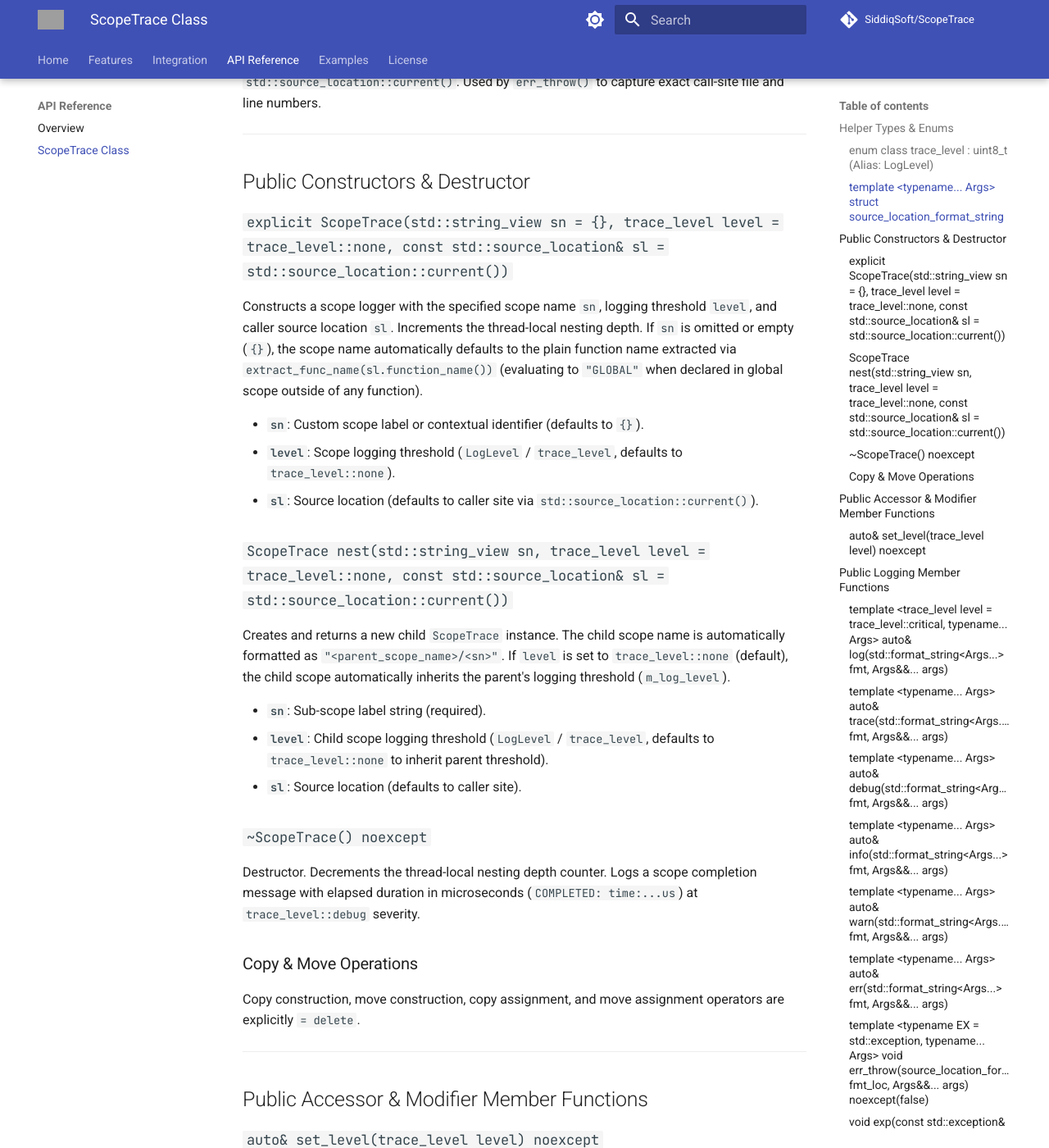
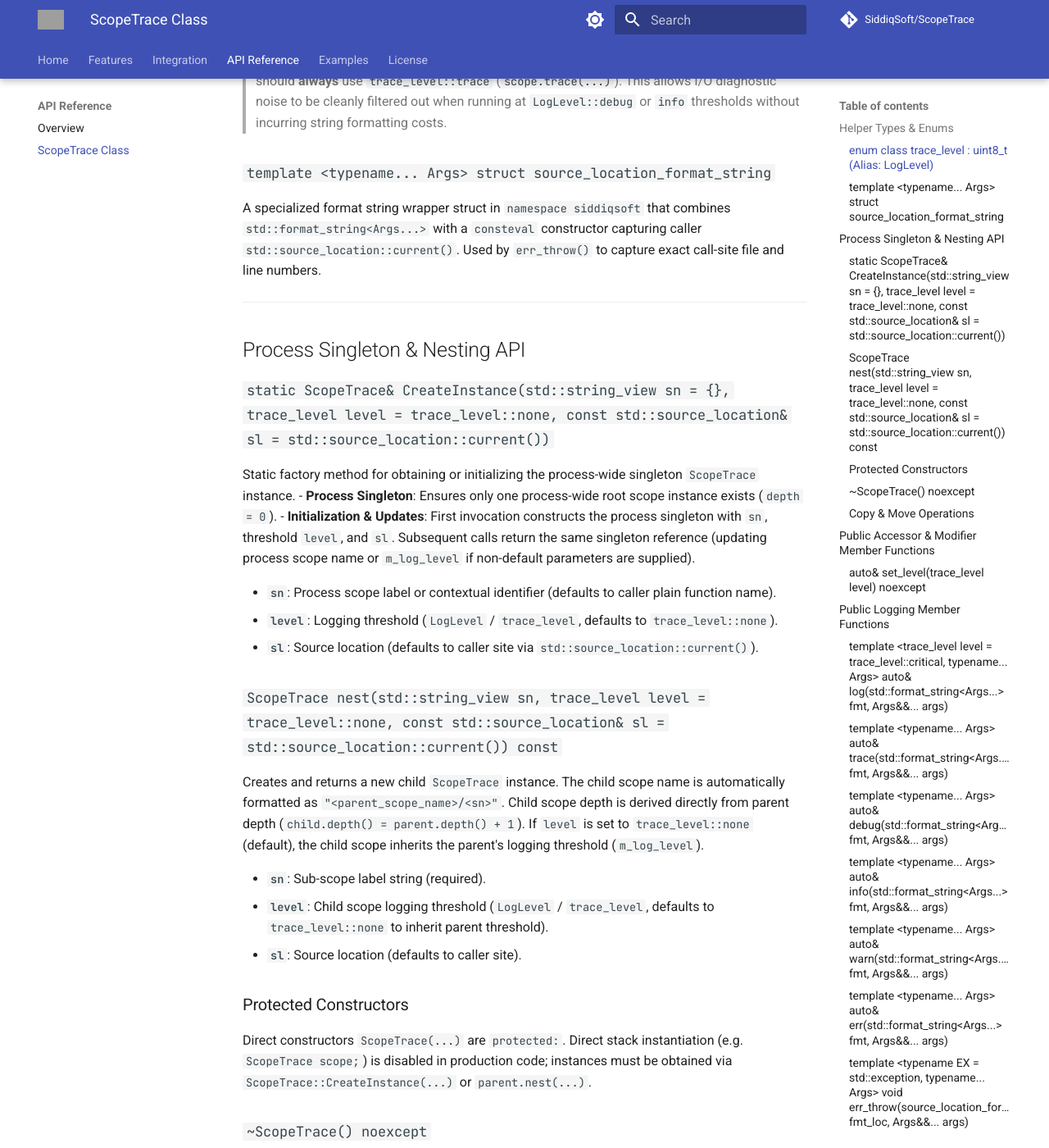
Before and after one commit to SiddiqSoft/ScopeTrace, an MkDocs documentation site: the page built from docs/api/ScopeTrace.md, in a window 1280 px wide and 1400 px high, scrolled down 1746 px. Shown: the whole window at 82% size. Built offline with MkDocs 1.6.1 and Material for MkDocs 9.7.7, drawn with Linux system fonts in a browser that asks for light colours; comment, search, counter and statistics services are not loaded; some of the changed text lies outside the part shown; grey boxes are pictures that could not be loaded.

Commit message:
feat: Updated API to ensure we use singleton pattern

````diff
--- a/docs/api/ScopeTrace.md
+++ b/docs/api/ScopeTrace.md
@@ -32,15 +32,15 @@ enum class trace_level : uint8_t {
 };
 ```
 
-| Log Level | Color Output | ANSI Escape Sequence | Visual Terminal Preview | Standard Use Case |
-| :--- | :--- | :--- | :--- | :--- |
-| `critical` | **Red** | `\033[0;31m` | <span style="color: #ff7b72; font-weight: 600;">[critical] Out of memory</span> | Fatal system failures |
-| `exception` | **Red** | `\033[0;31m` | <span style="color: #ff7b72; font-weight: 600;">[exception] std::runtime_error</span> | Exception handler logging (`exp()`) |
-| `error` | **Orange** | `\033[38;5;208m` | <span style="color: #ffa657; font-weight: 600;">[error  ] Network unreachable</span> | Operational errors (`err()`, `err_throw()`) |
-| `warning` | **Dark Yellow / Gold** | `\033[38;5;136m` | <span style="color: #d29922; font-weight: 600;">[warning] High memory usage</span> | Recoverable warnings (`warn()`) |
-| `info` | **Default / Neutral** | `\033[0m` | <span style="color: #e6edf3;">[info   ] Task starting...</span> | Application status changes (`info()`) |
-| `debug` | **Light Gray** | `\033[38;5;250m` | <span style="color: #8b949e;">[debug  ] Step 3 complete</span> | General debug inspection (`debug()`) |
-| `trace` | **Dark Blue** | `\033[38;5;19m` | <span style="color: #58a6ff;">[trace  ] RX 1024 bytes</span> | High-frequency I/O operations & packet/buffer dumps (`trace()`) |
+| Log Level | Abbreviated Tag | Color Output | ANSI Escape Sequence | Visual Terminal Preview | Standard Use Case |
+| :--- | :--- | :--- | :--- | :--- | :--- |
+| `critical` | `crit` | **Red** | `\033[0;31m` | <span style="color: #ff7b72; font-weight: 600;">[crit  ] Out of memory</span> | Fatal system failures |
+| `exception` | `except` | **Red** | `\033[0;31m` | <span style="color: #ff7b72; font-weight: 600;">[except] std::runtime_error</span> | Exception handler logging (`exp()`) |
+| `error` | `error` | **Orange** | `\033[38;5;208m` | <span style="color: #ffa657; font-weight: 600;">[error ] Network unreachable</span> | Operational errors (`err()`, `err_throw()`) |
+| `warning` | `warn` | **Dark Yellow / Gold** | `\033[38;5;136m` | <span style="color: #d29922; font-weight: 600;">[warn  ] High memory usage</span> | Recoverable warnings (`warn()`) |
+| `info` | `info` | **Default / Neutral** | `\033[0m` | <span style="color: #e6edf3;">[info  ] Task starting...</span> | Application status changes (`info()`) |
+| `debug` | `debug` | **Light Gray** | `\033[38;5;250m` | <span style="color: #8b949e;">[debug ] Step 3 complete</span> | General debug inspection (`debug()`) |
+| `trace` | `trace` | **Dark Blue** | `\033[38;5;19m` | <span style="color: #58a6ff;">[trace ] RX 1024 bytes</span> | High-frequency I/O operations & packet/buffer dumps (`trace()`) |
 
 > **Advice for High-Volume I/O Logging:**
 > High-frequency operations — such as socket data transfers, stream packet dumps, HTTP body payload dumps, or file buffer reads/writes — should **always** use `trace_level::trace` (`scope.trace(...)`). This allows I/O diagnostic noise to be cleanly filtered out when running at `LogLevel::debug` or `info` thresholds without incurring string formatting costs.
@@ -50,24 +50,29 @@ A specialized format string wrapper struct in `namespace siddiqsoft` that combin
 
 ---
 
-## Public Constructors & Destructor
+## Process Singleton & Nesting API
 
-### `explicit ScopeTrace(std::string_view sn = {}, trace_level level = trace_level::none, const std::source_location& sl = std::source_location::current())`
-Constructs a scope logger with the specified scope name `sn`, logging threshold `level`, and caller source location `sl`. Increments the thread-local nesting depth. If `sn` is omitted or empty (`{}`), the scope name automatically defaults to the plain function name extracted via `extract_func_name(sl.function_name())` (evaluating to `"GLOBAL"` when declared in global scope outside of any function).
+### `static ScopeTrace& CreateInstance(std::string_view sn = {}, trace_level level = trace_level::none, const std::source_location& sl = std::source_location::current())`
+Static factory method for obtaining or initializing the process-wide singleton `ScopeTrace` instance.
+- **Process Singleton**: Ensures only one process-wide root scope instance exists (`depth = 0`).
+- **Initialization & Updates**: First invocation constructs the process singleton with `sn`, threshold `level`, and `sl`. Subsequent calls return the same singleton reference (updating process scope name or `m_log_level` if non-default parameters are supplied).
 
-- **`sn`**: Custom scope label or contextual identifier (defaults to `{}`).
-- **`level`**: Scope logging threshold (`LogLevel` / `trace_level`, defaults to `trace_level::none`).
+- **`sn`**: Process scope label or contextual identifier (defaults to caller plain function name).
+- **`level`**: Logging threshold (`LogLevel` / `trace_level`, defaults to `trace_level::none`).
 - **`sl`**: Source location (defaults to caller site via `std::source_location::current()`).
 
-### `ScopeTrace nest(std::string_view sn, trace_level level = trace_level::none, const std::source_location& sl = std::source_location::current())`
-Creates and returns a new child `ScopeTrace` instance. The child scope name is automatically formatted as `"<parent_scope_name>/<sn>"`. If `level` is set to `trace_level::none` (default), the child scope automatically inherits the parent's logging threshold (`m_log_level`).
+### `ScopeTrace nest(std::string_view sn, trace_level level = trace_level::none, const std::source_location& sl = std::source_location::current()) const`
+Creates and returns a new child `ScopeTrace` instance. The child scope name is automatically formatted as `"<parent_scope_name>/<sn>"`. Child scope depth is derived directly from parent depth (`child.depth() = parent.depth() + 1`). If `level` is set to `trace_level::none` (default), the child scope inherits the parent's logging threshold (`m_log_level`).
 
 - **`sn`**: Sub-scope label string (required).
 - **`level`**: Child scope logging threshold (`LogLevel` / `trace_level`, defaults to `trace_level::none` to inherit parent threshold).
 - **`sl`**: Source location (defaults to caller site).
 
+### Protected Constructors
+Direct constructors `ScopeTrace(...)` are `protected:`. Direct stack instantiation (e.g. `ScopeTrace scope;`) is disabled in production code; instances must be obtained via `ScopeTrace::CreateInstance(...)` or `parent.nest(...)`.
+
 ### `~ScopeTrace() noexcept`
-Destructor. Decrements the thread-local nesting depth counter. Logs a scope completion message with elapsed duration in microseconds (`COMPLETED: time:...us`) at `trace_level::debug` severity.
+Destructor. Logs a scope completion message with elapsed duration in microseconds (`COMPLETED: time:...us`) at `trace_level::debug` severity.
 
 ### Copy & Move Operations
 Copy construction, move construction, copy assignment, and move assignment operators are explicitly `= delete`.
--- a/docs/features/best_practices.md
+++ b/docs/features/best_practices.md
@@ -11,7 +11,7 @@ High-volume operations — such as socket data transfers, stream packet dumps, H
 ```cpp
 void read_socket(int fd)
 {
-    siddiqsoft::ScopeTrace scope("read_socket", siddiqsoft::LogLevel::info);
+    auto scope = siddiqsoft::ScopeTrace::CreateInstance().nest("read_socket", siddiqsoft::LogLevel::info);
 
     char buffer[1024];
     ssize_t bytes = ::read(fd, buffer, sizeof(buffer));
@@ -28,12 +28,12 @@ void read_socket(int fd)
 
 ## 2. Dynamic Nesting with `scope.nest()`
 
-Instead of instantiating independent top-level loggers in child helper functions or internal blocks, use `scope.nest()` to pass down context and automatically form parent-child labels (`"parent-child"`):
+Instead of instantiating independent loggers in child helper functions or internal blocks, use `scope.nest()` to pass down context and automatically form parent-child labels (`"parent/child"`):
 
 ```cpp
 void process_order(const std::string& order_id)
 {
-    siddiqsoft::ScopeTrace scope("process_order", siddiqsoft::LogLevel::info);
+    auto scope = siddiqsoft::ScopeTrace::CreateInstance().nest("process_order", siddiqsoft::LogLevel::info);
 
     {
         auto stage1 = scope.nest("validate_inventory");
@@ -56,7 +56,7 @@ Combine error logging and exception throwing into a single step with `err_throw<
 ```cpp
 void load_configuration(const std::filesystem::path& path)
 {
-    siddiqsoft::ScopeTrace scope("load_config", siddiqsoft::LogLevel::info);
+    auto scope = siddiqsoft::ScopeTrace::CreateInstance().nest("load_config", siddiqsoft::LogLevel::info);
 
     if (!std::filesystem::exists(path)) {
         // Logs orange error entry with caller file:line details and throws std::runtime_error
@@ -76,13 +76,13 @@ void load_configuration(const std::filesystem::path& path)
 
 ---
 
-## 4. Thread-Local Scope Depth Management
+## 4. Asynchronous Worker Nesting
 
-`ScopeTrace` maintains thread-local scope depth using `thread_local size_t depth`. When spawning asynchronous worker threads or thread pools, instantiate a top-level `ScopeTrace` at the entry point of the thread function so that async logs maintain independent depth indentation:
+When spawning asynchronous worker threads or thread pool tasks, use `ScopeTrace::CreateInstance().nest("worker_thread")` at the entry point of the thread function so that async logs maintain parentage-based depth indentation:
 
 ```cpp
 std::thread worker_thread([order_id]() {
-    siddiqsoft::ScopeTrace thread_scope("worker_thread", siddiqsoft::LogLevel::info);
+    auto thread_scope = siddiqsoft::ScopeTrace::CreateInstance().nest("worker_thread", siddiqsoft::LogLevel::info);
     thread_scope.info("Worker thread initialized for order: {}", order_id);
     // Asynchronous task logic...
 });
@@ -90,16 +90,13 @@ std::thread worker_thread([order_id]() {
 
 ---
 
-## 5. Global & Static ScopeTrace Guidelines
+## 5. Process Singleton Access & Protected Constructors
+
+### Process Singleton (`CreateInstance`)
+`ScopeTrace` is designed around a single process-wide root instance managed via `ScopeTrace::CreateInstance(...)`. All client code must obtain instances through `ScopeTrace::CreateInstance(...)` or `parent.nest(...)`.
+
+### Protected Direct Constructors
+Direct constructors `ScopeTrace(...)` are `protected:`. Direct stack instantiation (e.g. `siddiqsoft::ScopeTrace scope;`) is disabled in client code and will fail to compile.
 
 ### Copy & Move Prevention
 `ScopeTrace` explicitly **deletes all copy and move constructors and assignment operators** (`ScopeTrace(const ScopeTrace&) = delete`, `ScopeTrace(ScopeTrace&&) = delete`). Instances cannot be copied or moved.
-
-### Avoiding Header-Defined Static Instantiation
-Defining a static instance in a header file (`static siddiqsoft::ScopeTrace Log;`) causes C++ internal linkage to create a distinct static object in **every translation unit (`.cpp`)** that includes the header:
-
-- **Multiple Static Construction**: Each translation unit runs the `ScopeTrace` constructor at static initialization time before `main()`, artificially bumping thread-local `current_depth()` offset.
-- **Multiple Completion Messages**: Each static instance emits a destructor completion message during program shutdown.
-
-> **Recommended Pattern:**
-> Define global `ScopeTrace` instances in a single `.cpp` translation unit, declare them `extern` in shared headers, or instantiate automatic stack `ScopeTrace` variables locally within function scopes (`siddiqsoft::ScopeTrace scope;`). Avoid `static ScopeTrace` variables inside functions, as local static destructors run at program termination rather than function scope exit.
````
Also changed, not shown: README.md (+13 -12 lines), docs/examples/basic_usage.md (+10 -9 lines), docs/features/quick_reference.md (+9 -9 lines), docs/features/scope_logging.md (+10 -10 lines), docs/index.md (+10 -6 lines), 2 other files.
